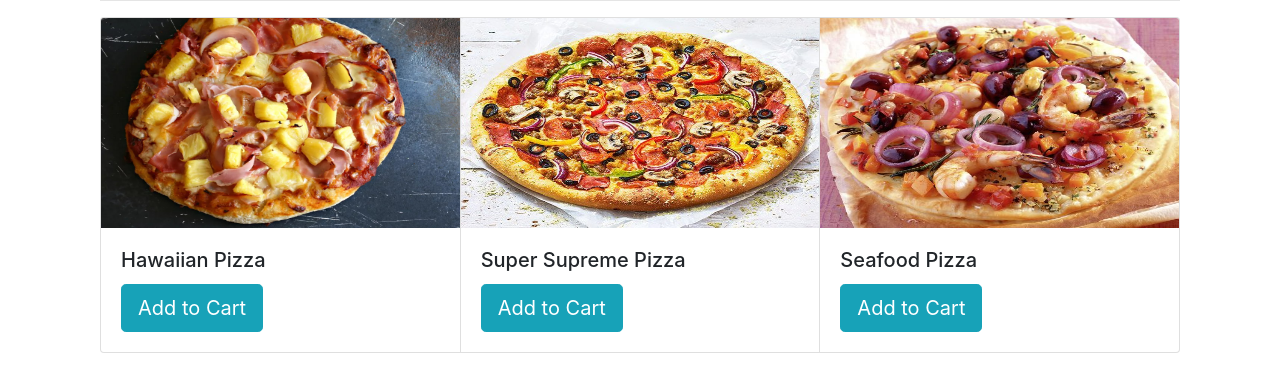
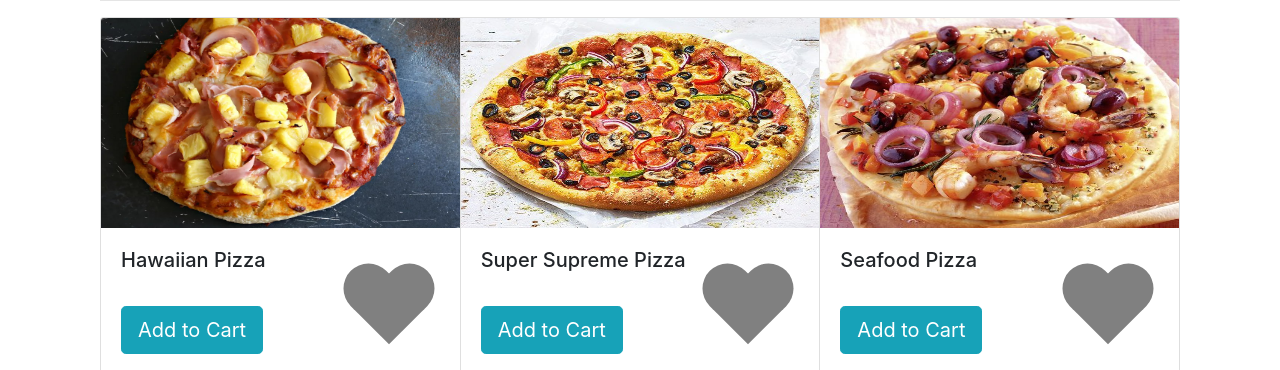
Before and after one commit to gyubeomK/kims-tcss460-w21, a website: page web/menu.html in a window 1280 px wide. Shown: the part 140-510 px from the top of the page. Drawn offline with nearby package versions, Linux system fonts and the light colour scheme.

Commit message:
add favorite

```diff
--- a/web/menu.html
+++ b/web/menu.html
@@ -85,6 +85,7 @@
                   <!-- <p class="card-text">Some quick example text to build on the card title and make up the bulk of the card's content.</p> -->
                   <!-- <a href="#" class="btn btn-primary">Add to Cart</a> -->
                   <button type="button" class="btn btn-info btn-lg" data-toggle="modal" data-target="#myModal" onclick="initialTotal()">Add to Cart</button>
+                  <input id="heart" type="checkbox" style="margin-left: 6.0em;">
                 </div>
               </div>
 
@@ -95,6 +96,7 @@
                   <!-- <p class="card-text">Some quick example text to build on the card title and make up the bulk of the card's content.</p> -->
                   <!-- <a href="#" class="btn btn-primary">Add to Cart</a> -->
                   <button type="button" class="btn btn-info btn-lg" data-toggle="modal" data-target="#myModal" onclick="initialTotal()">Add to Cart</button>
+                  <input id="heart" type="checkbox" style="margin-left: 6.0em;">
                 </div>
               </div>
 
@@ -105,6 +107,7 @@
                   <!-- <p class="card-text">Some quick example text to build on the card title and make up the bulk of the card's content.</p> -->
                   <!-- <a href="#" class="btn btn-primary">Add to Cart</a> -->
                   <button type="button" class="btn btn-info btn-lg" data-toggle="modal" data-target="#myModal">Add to Cart</button>
+                  <input id="heart" type="checkbox" style="margin-left: 6.0em;">
                 </div>
               </div>
             </div>
@@ -127,6 +130,7 @@
                 <!-- <p class="card-text">Some quick example text to build on the card title and make up the bulk of the card's content.</p> -->
                 <!-- <a href="#" class="btn btn-primary">Add to Cart</a> -->
                 <button type="button" class="btn btn-info btn-lg" data-toggle="modal" data-target="#myModal">Add to Cart</button>
+                <input id="heart" type="checkbox" style="margin-left: 6.0em;">
               </div>
             </div>
 
@@ -137,6 +141,7 @@
                 <!-- <p class="card-text">Some quick example text to build on the card title and make up the bulk of the card's content.</p> -->
                 <!-- <a href="#" class="btn btn-primary">Add to Cart</a> -->
                 <button type="button" class="btn btn-info btn-lg" data-toggle="modal" data-target="#myModal">Add to Cart</button>
+                <input id="heart" type="checkbox" style="margin-left: 6.0em;">
               </div>
             </div>
 
@@ -147,6 +152,7 @@
                 <!-- <p class="card-text">Some quick example text to build on the card title and make up the bulk of the card's content.</p> -->
                 <!-- <a href="#" class="btn btn-primary">Add to Cart</a> -->
                 <button type="button" class="btn btn-info btn-lg" data-toggle="modal" data-target="#myModal">Add to Cart</button>
+                <input id="heart" type="checkbox" style="margin-left: 6.0em;">
               </div>
             </div>
 
@@ -348,8 +354,6 @@
 
                         <input type="checkbox" id="sptopping4" name="thirdIng" value="ham" onclick="totalCalculation()">
                         <label for="sptopping4"> Ham (+ $5)</label><br>
-
-
                       </div>
                     </div>
                     <br>
--- a/web/styles/styles.css
+++ b/web/styles/styles.css
@@ -11,8 +11,45 @@
 .your-class input{
     float:left;
   }
+  #subTotal{
+  font-size:large;
+  font-style: oblique;
+}
 
-  #subTotal{
-    font-size:large;
-    font-style: oblique;
-  }
+input[id="heart"] {
+  height: 50px;
+  width: 50px;
+  background-color: grey;
+  position: relative;
+  outline: none;
+  transform: rotate(45deg);
+  -webkit-appearance: none;
+}
+
+input[id="heart"]:before {
+  position: absolute;
+  content: "";
+  background-color: grey;
+  height: 60%;
+  width: 100%;
+  top:-59%;
+  border-radius: 25px 25px 0 0;
+}
+
+input[id="heart"]:after {
+  position: absolute;
+  content: "";
+  background-color: grey;
+  height: 60%;
+  width: 100%;
+  transform: rotate(-90deg);
+  border-radius: 25px 25px 0 0;
+  top: 20%;
+  right: 79%;
+}
+
+input[id="heart"]:checked,
+input:checked[id="heart"]:before,
+input:checked[id="heart"]:after {
+  background-color: #fe0f42;
+}
```
Also changed, not shown: web/cart.html (+17 -10 lines).
